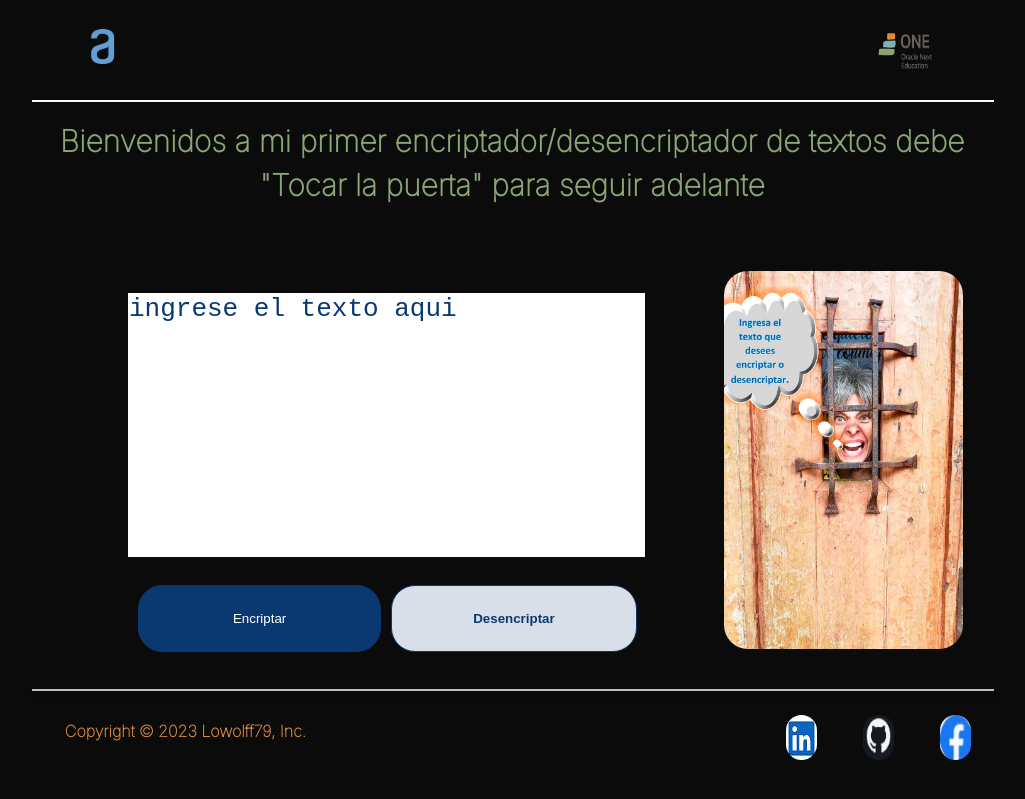
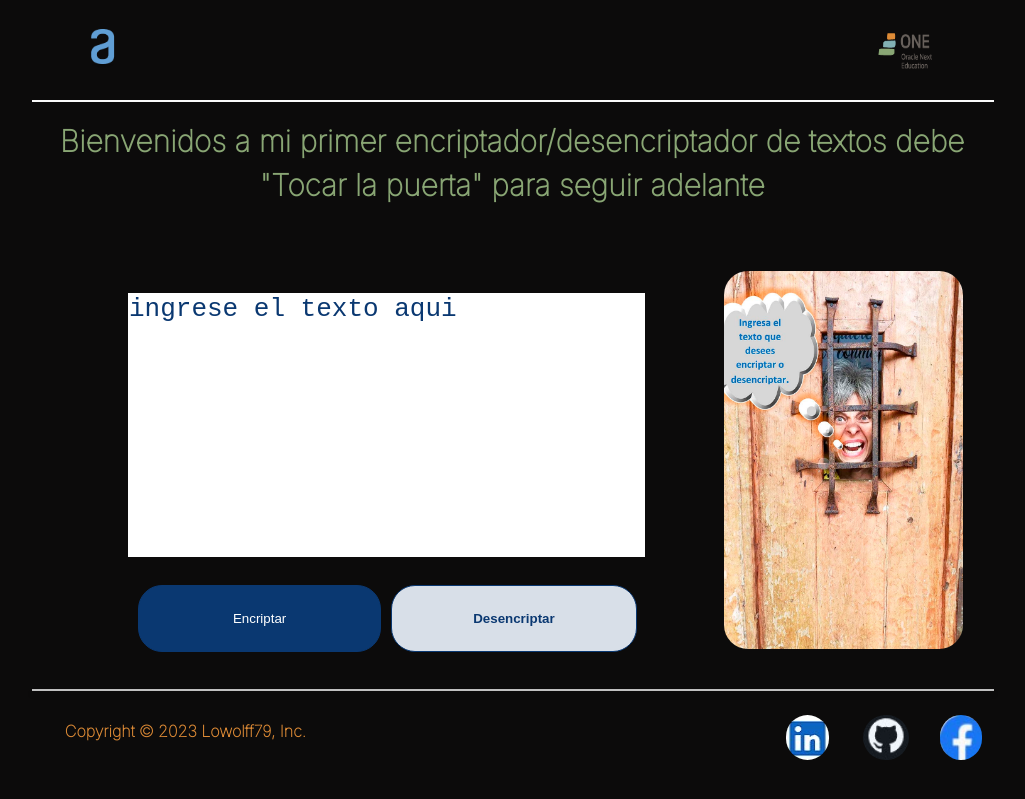
Before and after one commit to lowolff790110/Encriptador-Desencriptador-de-textos, a plain HTML site: page index.html in a window 1280 px wide. Shown: the whole page, without its empty margins (128-1153 px from the left). Drawn offline with Linux system fonts and the light colour scheme.

Commit message:
Se ajusto el ancho de los iconos de social media

```diff
--- a/CSS/estilos.css
+++ b/CSS/estilos.css
@@ -421,7 +421,7 @@ footer{
 }
 .logolikedin {
     position: absolute;
-    width: 80%;
+    width: 110%;
     height: 88%;
     left: 10%;
     top: 6%;
@@ -457,7 +457,7 @@ footer{
 }
 .logoGithub {
     position: absolute;
-    width: 80%;
+    width: 120%;
     height: 88%;
     left: 10%;
     top: 6%;
@@ -493,7 +493,7 @@ footer{
 }
 .logoFacebook {
     position: absolute;
-    width: 80%;
+    width: 110%;
     height: 88%;
     left: 10%;
     top: 6%;
```
